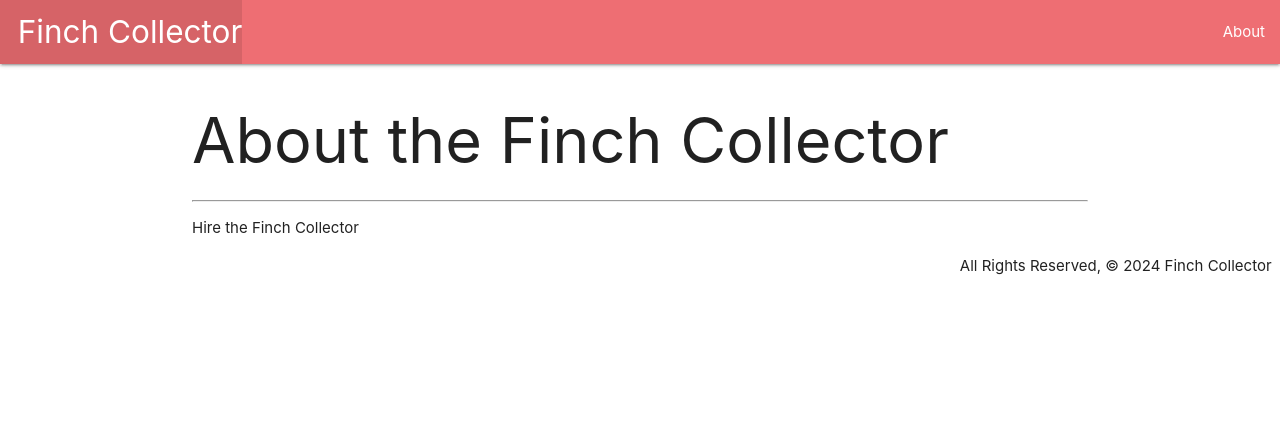
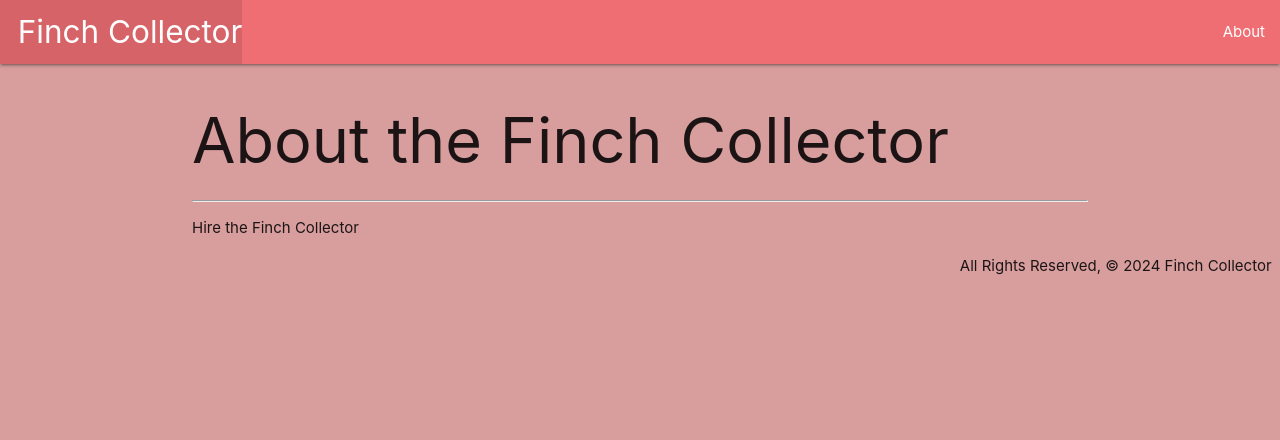
Before and after one commit to ItsAlbi007/FinchCollector, a Django app: page /about/ in a window 1280 px wide. Shown: the top 440 px of the page. Run offline with Django 3.2, Linux system fonts and the light colour scheme.

Commit message:
stylecss

```diff
--- /dev/null
+++ b/main_app/static/css/style.css
@@ -0,0 +1,3 @@
+body{
+  background-color: #d89e9e;
+}
--- a/main_app/templates/base.html
+++ b/main_app/templates/base.html
@@ -1,3 +1,4 @@
+{% load static %}
 <!DOCTYPE html>
 <html lang="en">
 <head>
@@ -5,6 +6,7 @@
   <meta name="viewport" content="width=device-width, initial-scale=1.0">
   <title>Finch Collector</title>
   <link rel="stylesheet" href="https://cdnjs.cloudflare.com/ajax/libs/materialize/1.0.0/css/materialize.min.css">
+  <link rel="stylesheet" type="text/css" href="{% static 'css/style.css' %}">
 </head>
 <body>
   <header class="navbar-fixed">
```
